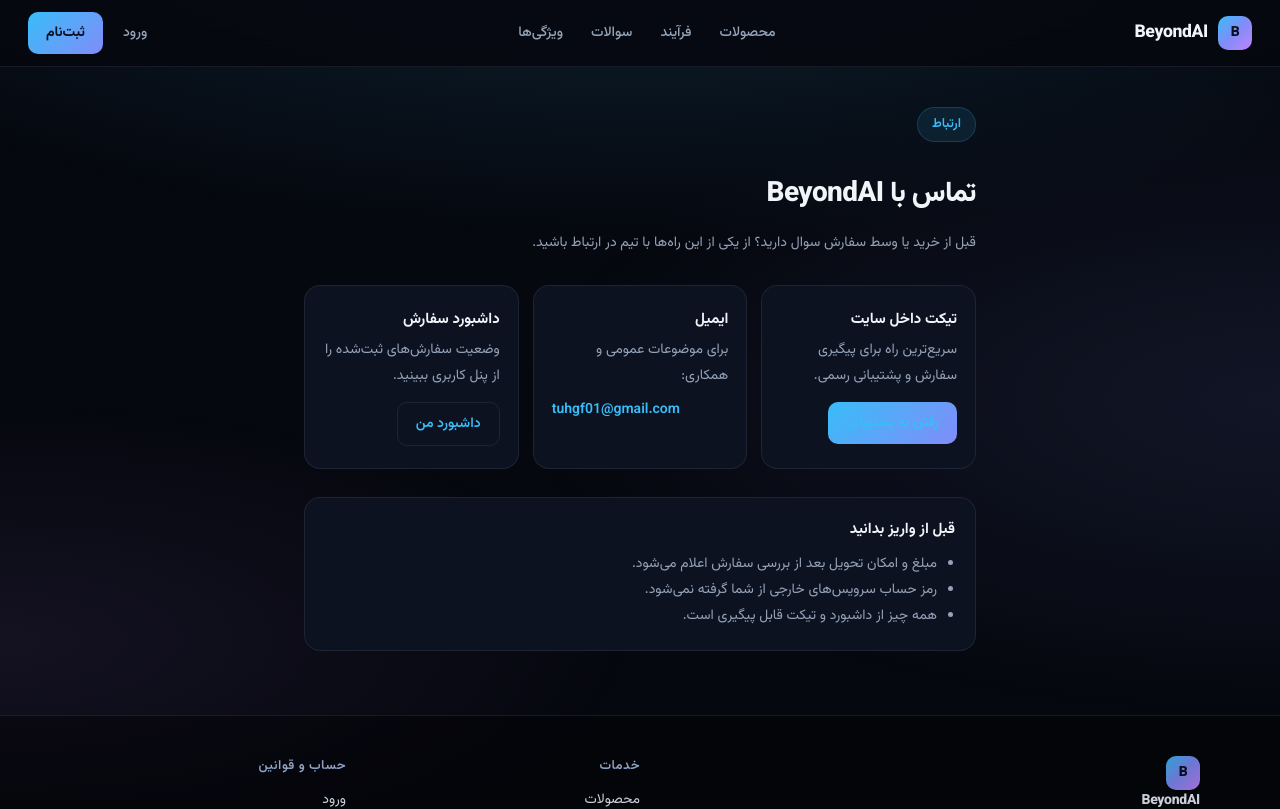
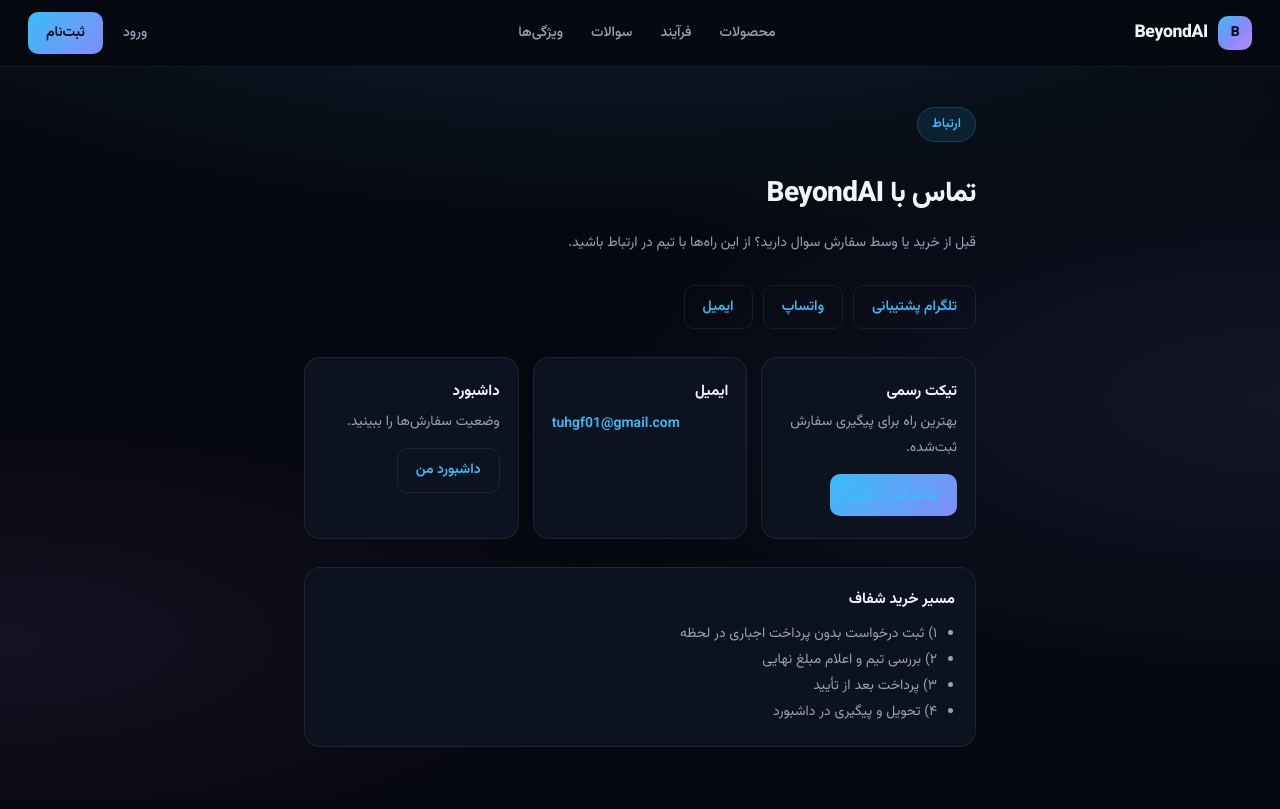
Before and after one commit to AIVORA10X/beyondai, a Next.js app: page /contact in a window 1280 px wide. Shown: the top 809 px of the page. Built offline with nearby package versions, Linux system fonts and the light colour scheme; no server answers.

Commit message:
Contact page quick links + CSS for quick-contact

```diff
--- a/src/app/contact/page.tsx
+++ b/src/app/contact/page.tsx
@@ -1,9 +1,11 @@
 import Link from 'next/link';
 import { Header } from '@/components/Header';
 import { SiteFooter } from '@/components/SiteFooter';
+import { QuickContact } from '@/components/QuickContact';
+import { SITE } from '@/lib/site';
 
 export const metadata = {
-  title: 'تماس با ما | BeyondAI',
+  title: 'تماس با ما',
 };
 
 export default function ContactPage() {
@@ -14,27 +16,28 @@ export default function ContactPage() {
         <div className="eyebrow">ارتباط</div>
         <h1>تماس با BeyondAI</h1>
         <p className="legal-lead">
-          قبل از خرید یا وسط سفارش سوال دارید؟ از یکی از این راه‌ها با تیم در ارتباط باشید.
+          قبل از خرید یا وسط سفارش سوال دارید؟ از این راه‌ها با تیم در ارتباط باشید.
         </p>
+
+        <QuickContact />
 
         <div className="contact-cards">
           <article className="feature-card">
-            <h3>تیکت داخل سایت</h3>
-            <p>سریع‌ترین راه برای پیگیری سفارش و پشتیبانی رسمی.</p>
+            <h3>تیکت رسمی</h3>
+            <p>بهترین راه برای پیگیری سفارش ثبت‌شده.</p>
             <Link href="/support" className="primary" style={{ marginTop: 12 }}>
-              رفتن به پشتیبانی
+              پشتیبانی / تیکت
             </Link>
           </article>
           <article className="feature-card">
             <h3>ایمیل</h3>
-            <p>برای موضوعات عمومی و همکاری:</p>
             <p dir="ltr" style={{ color: 'var(--accent)', fontWeight: 600, marginTop: 8 }}>
-              tuhgf01@gmail.com
+              {SITE.supportEmail}
             </p>
           </article>
           <article className="feature-card">
-            <h3>داشبورد سفارش</h3>
-            <p>وضعیت سفارش‌های ثبت‌شده را از پنل کاربری ببینید.</p>
+            <h3>داشبورد</h3>
+            <p>وضعیت سفارش‌ها را ببینید.</p>
             <Link href="/dashboard" className="secondary-btn" style={{ marginTop: 12 }}>
               داشبورد من
             </Link>
@@ -42,11 +45,12 @@ export default function ContactPage() {
         </div>
 
         <div className="trust-box">
-          <h3>قبل از واریز بدانید</h3>
+          <h3>مسیر خرید شفاف</h3>
           <ul>
-            <li>مبلغ و امکان تحویل بعد از بررسی سفارش اعلام می‌شود.</li>
-            <li>رمز حساب سرویس‌های خارجی از شما گرفته نمی‌شود.</li>
-            <li>همه چیز از داشبورد و تیکت قابل پیگیری است.</li>
+            <li>۱) ثبت درخواست بدون پرداخت اجباری در لحظه</li>
+            <li>۲) بررسی تیم و اعلام مبلغ نهایی</li>
+            <li>۳) پرداخت بعد از تأیید</li>
+            <li>۴) تحویل و پیگیری در داشبورد</li>
           </ul>
         </div>
       </section>
--- a/src/app/legal.css
+++ b/src/app/legal.css
@@ -54,10 +54,17 @@
 .trust-box h3 {
   font-size: 15px;
   margin-bottom: 10px;
+  color: var(--text);
 }
 .trust-box ul {
   margin: 0;
   padding-right: 18px;
+}
+.quick-contact {
+  display: flex;
+  flex-wrap: wrap;
+  gap: 10px;
+  margin-bottom: 8px;
 }
 @media (max-width: 720px) {
   .legal-page {
```
